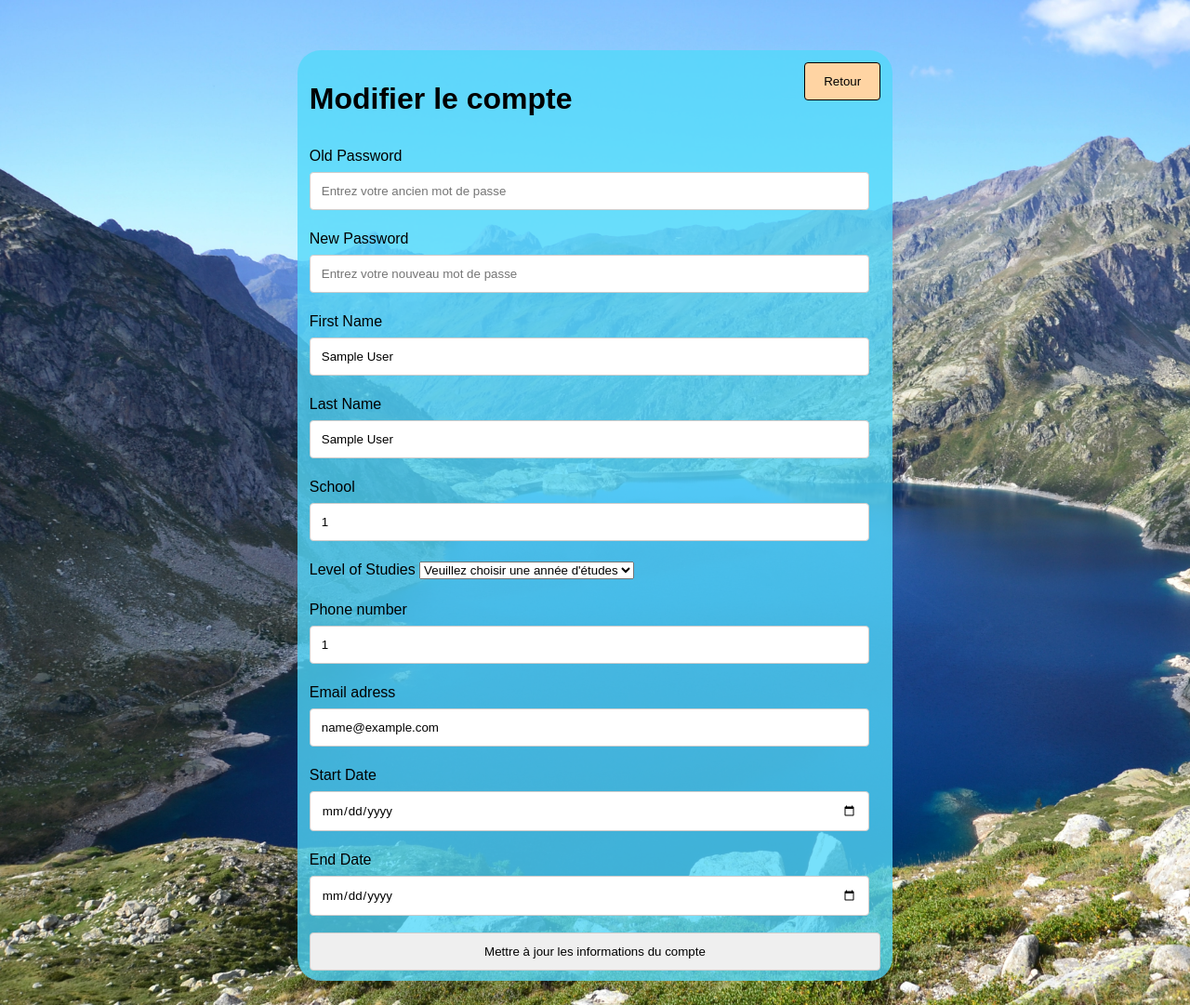
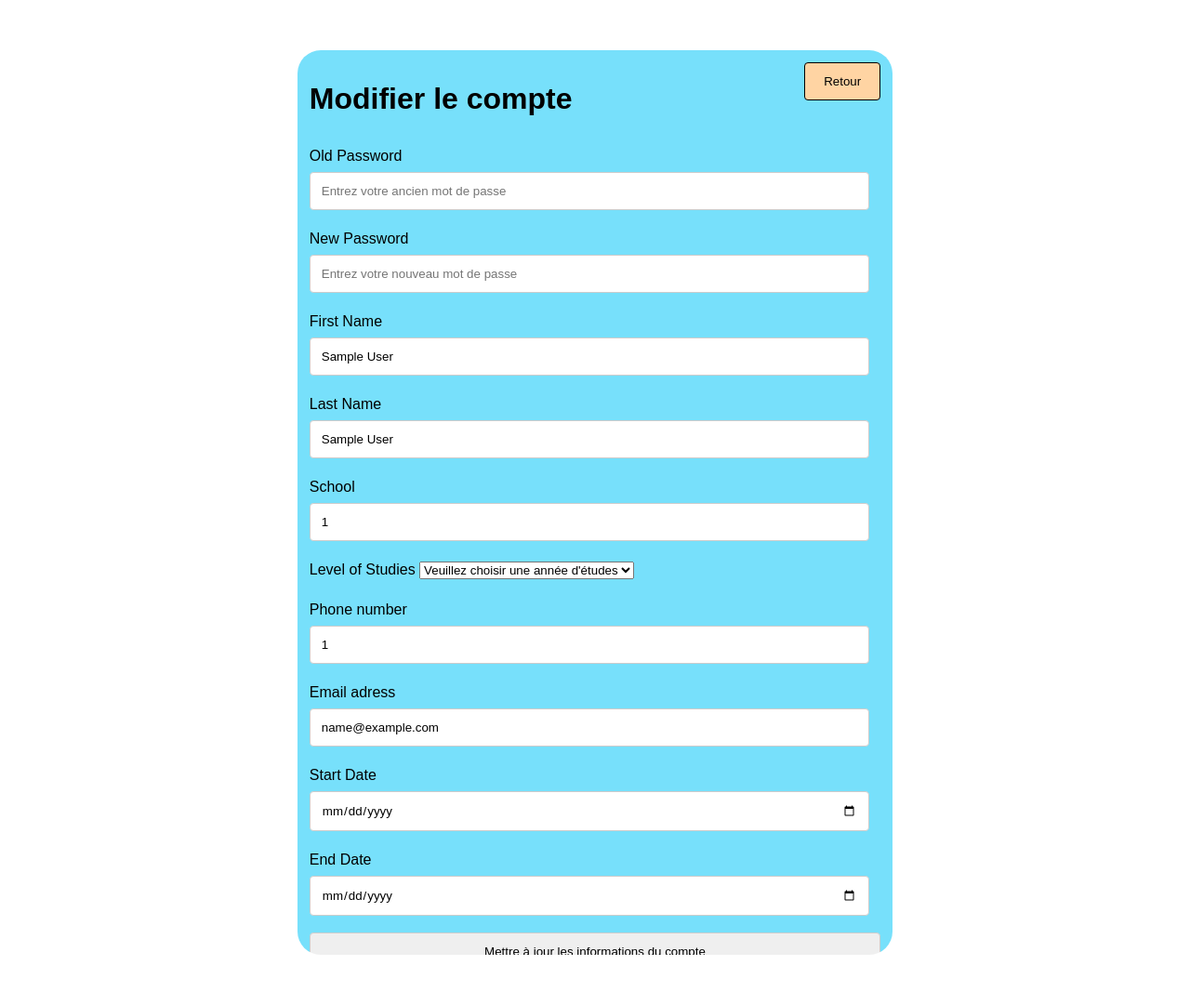
Before and after one commit to lucley64/SuperProjetSite, a PHP site: page /php/modifInfos.php in a window 1280 px wide. Shown: the whole page at 93% size. Run offline with PHP 8.4, Linux system fonts and the light colour scheme; the visitor is signed in with stand-in values (Sample User, id 1); some libraries are stand-ins or nearby versions.

Commit message:
connexion fixed

```diff
--- a/css/loginsignin.css
+++ b/css/loginsignin.css
@@ -14,17 +14,21 @@ div#container {
     background: #52d8fac8;
     border-radius: 25px;
 }
+
 div#containerCreation {
-    position: fixed;
+    position: absolute;
     width: 50%;
     height: auto;
     left: 25%;
-    top: 10%;
+    top: 5%;
+    bottom: 5%;
     padding: 1%;
     overflow: auto;
     background: #52d8fac8;
     border-radius: 25px;
+
 }
+
 input {
     margin: 8px 0 -2px 0;
     display: inline-block;
@@ -38,11 +42,13 @@ input {
 .no {
     float: right;
 }
+
 label {
     width: 100%;
     padding: 12px 12px 12px 0;
     display: inline-block;
 }
+
 button {
     background-color: #52d8fa;
     color: white;
@@ -93,10 +99,16 @@ button.nav {
     margin: 2px; */
 }
 
-body{
-    background-image: url("../src/pyrenees.jpg");
+body {
+    /* background-image: url("../src/pyrenees.jpg");
     background-repeat: no-repeat;
-    background-size: cover;
+    background-size: cover; */
     height: 100vh;
     margin: 0;
 }
+
+img.background {
+    height: 100%;
+    width: 100%;
+    position: fixed;
+}
--- a/php/creation.php
+++ b/php/creation.php
@@ -12,6 +12,7 @@
 </head>
 
 <body>
+    <img class="background" src="../src/pyrenees.jpg" alt="pyrenees">
     <div id="containerCreation">
         <button onclick="window.location='../index.php'" class="nav">Retour</button>
         <h1>Créer un compte</h1>
```
